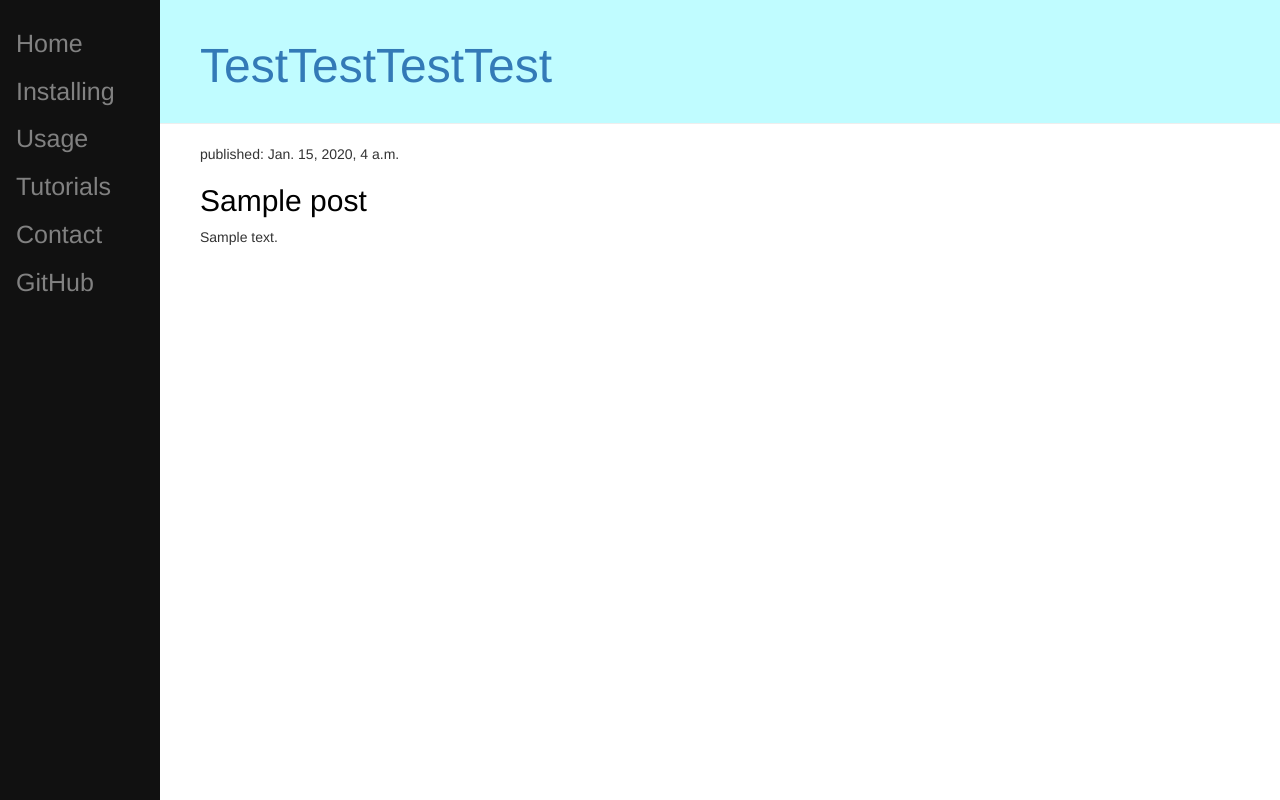
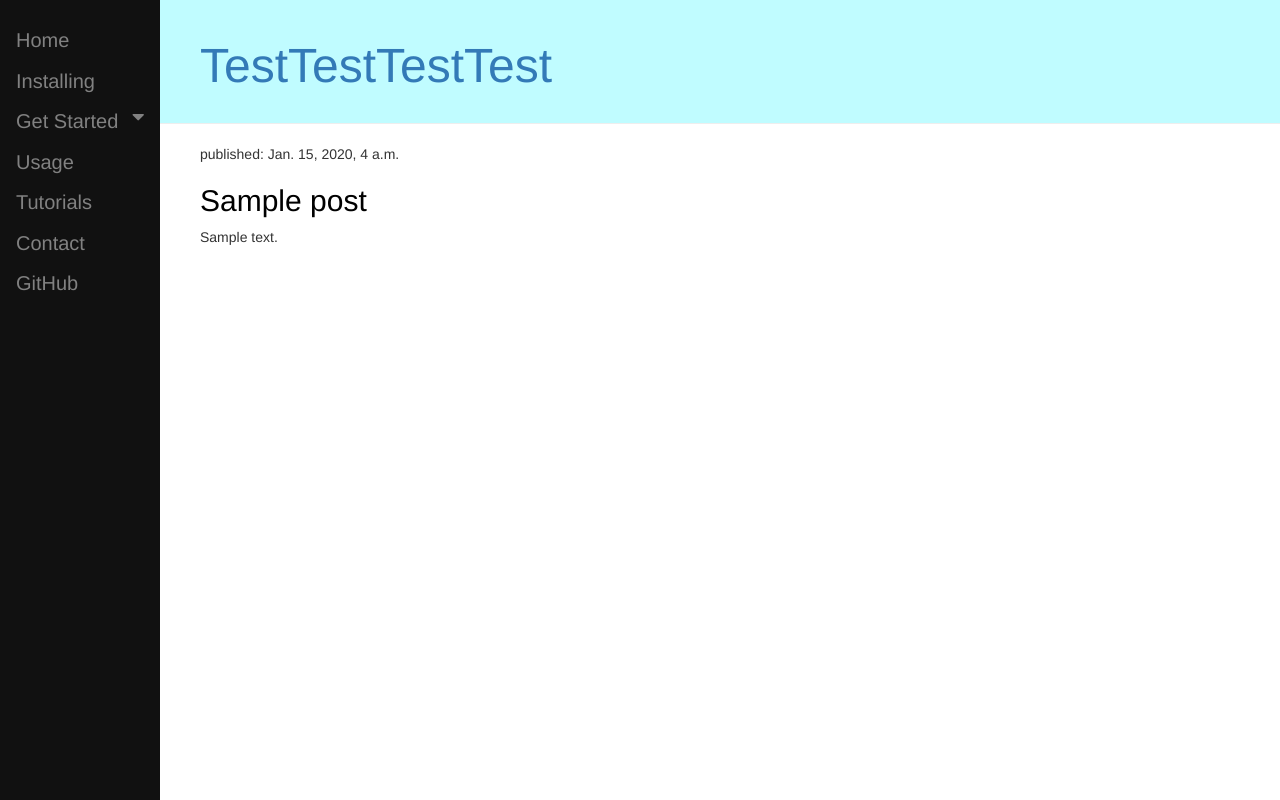
Before and after one commit to hirokiyaginuma/RLToolkitWebsite, a Django app: page /test/ in a window 1280 px wide. Run offline with Django 3.2, Linux system fonts and the light colour scheme; tables that the repository leaves empty hold one stand-in row (values such as "Sample post"); some libraries are stand-ins or nearby versions.

Commit message:
Added Get Strated Page

```diff
--- a/website/admin.py
+++ b/website/admin.py
@@ -1,7 +1,8 @@
 from django.contrib import admin
-from .models import Main, Post, Installing, Usage, Tutorials
+from .models import Main, GetStarted, Post, Installing, Usage, Tutorials
 
 admin.site.register(Main)
+admin.site.register(GetStarted)
 admin.site.register(Post)
 admin.site.register(Installing)
 admin.site.register(Usage)
--- a/website/models.py
+++ b/website/models.py
@@ -4,6 +4,11 @@ from django.utils import timezone
 from ckeditor_uploader.fields import RichTextUploadingField
 
 CHOICE = { ('home', 'Home'), ('contact', 'Contact')}
+GET_CHOICE = { ('env', 'Initialize environment'),
+             ('method', 'Initialize method'),
+             ('callback', 'Choose callbacks'),
+             ('train', 'Train model'),
+             ('result', 'Show results') }
 
 class Main(models.Model):
     menu = models.CharField(max_length=200, choices=CHOICE)
@@ -16,6 +21,19 @@ class Main(models.Model):
 
     def __str__(self):
         return self.title
+
+class GetStarted(models.Model):
+    menu = models.CharField(max_length=200, choices=GET_CHOICE)
+    title = models.CharField(max_length=200)
+    content = RichTextUploadingField(default='Sample Text')
+    order = models.BigIntegerField(default=0)
+
+    def publish(self):
+        self.save()
+
+    def __str__(self):
+        return self.title
+
 
 class Installing(models.Model):
     title = models.CharField(max_length=200)
--- a/website/static/css/website.css
+++ b/website/static/css/website.css
@@ -52,7 +52,7 @@
   padding-top: 20px;
 }
 
-.sidenav a {
+.sidenav a, .dropdown-btn {
   padding: 6px 8px 6px 16px;
   text-decoration: none;
   font-size: 25px;
@@ -60,8 +60,38 @@
   display: block;
 }
 
-.sidenav a:hover {
+.sidenav a:hover, .dropdown-btn:hover {
   color: #f1f1f1;
+}
+
+.sidenav a, .dropdown-btn {
+  padding: 6px 8px 6px 16px;
+  text-decoration: none;
+  font-size: 20px;
+  color: #818181;
+  display: block;
+  border: none;
+  background: none;
+  width:100%;
+  text-align: left;
+  cursor: pointer;
+  outline: none;
+}
+
+.active {
+  background-color: green;
+  color: white;
+}
+
+.dropdown-container {
+  display: none;
+  background-color: #262626;
+  padding-left: 8px;
+}
+
+.fa-caret-down {
+  float: right;
+  padding-right: 8px;
 }
 
 .home {
--- a/website/templates/website/base.html
+++ b/website/templates/website/base.html
@@ -4,12 +4,23 @@
         <title>{% block title %}{% endblock %}</title>
         <link rel="stylesheet" href="//maxcdn.bootstrapcdn.com/bootstrap/3.2.0/css/bootstrap.min.css">
         <link rel="stylesheet" href="//maxcdn.bootstrapcdn.com/bootstrap/3.2.0/css/bootstrap-theme.min.css">
+        <link rel="stylesheet" href="https://cdnjs.cloudflare.com/ajax/libs/font-awesome/4.7.0/css/font-awesome.min.css">
         <link rel="stylesheet" href="{% static 'css/website.css' %}">
     </head>
     <body>
         <div class="sidenav">
             <a href="/">Home</a>
             <a href="{% url 'installing' %}">Installing</a>
+            <button class="dropdown-btn">Get Started
+            <i class="fa fa-caret-down"></i>
+            </button>
+            <div class="dropdown-container">
+            <a href="{% url 'get_started' %}">Initialize environment</a>
+            <a href="{% url 'get_started' %}/#method">Initialize method</a>
+            <a href="{% url 'get_started' %}/#callback">Choose callbacks</a>
+            <a href="{% url 'get_started' %}/#train">Train model</a>
+            <a href="{% url 'get_started' %}/#result">Show results</a>
+            </div>
             <a href="{% url 'usage' %}">Usage</a>
             <a href="{% url 'tutorials' %}">Tutorials</a>
             <a href="{% url 'contact' %}">Contact</a>
@@ -27,5 +38,24 @@
               </div>
           </div>
         </div>
+
+        <script>
+        var dropdown = document.getElementsByClassName("dropdown-btn");
+        var i;
+
+        for (i = 0; i < dropdown.length; i++) {
+          dropdown[i].addEventListener("click", function() {
+          this.classList.toggle("active");
+          var dropdownContent = this.nextElementSibling;
+          if (dropdownContent.style.display === "block") {
+          dropdownContent.style.display = "none";
+          } else {
+          dropdownContent.style.display = "block";
+          }
+          });
+        }
+        </script>
+
+
     </body>
 </html>
--- a/website/urls.py
+++ b/website/urls.py
@@ -4,6 +4,7 @@ from . import views
 urlpatterns = [
     path('', views.home, name='home'),
     path('test/', views.test, name='test'),
+    path('get-started/', views.get_started, name='get_started'),
     path('installing/', views.installing, name='installing'),
     path('usage/', views.usage, name='usage'),
     path('tutorials/', views.tutorials, name='tutorials'),
--- a/website/views.py
+++ b/website/views.py
@@ -1,11 +1,15 @@
 from django.shortcuts import render
 from django.utils import timezone
-from .models import Main, Post, Installing, Usage, Tutorials
+from .models import Main, GetStarted, Post, Installing, Usage, Tutorials
 
 
 def home(request):
     articles = Main.objects.filter(menu__contains='home').order_by('order')
     return render(request, 'website/home.html', {'articles':articles})
+
+def get_started(request):
+    articles = GetStarted.objects.all().order_by('order')
+    return render(request, 'website/get-started.html', {'articles':articles})
 
 def installing(request):
     articles = Installing.objects.all().order_by('order')
```
Also changed, not shown: website/templates/website/get-started.html (added, +14 -0 lines), website/migrations/0013_getstarted.py (added).
